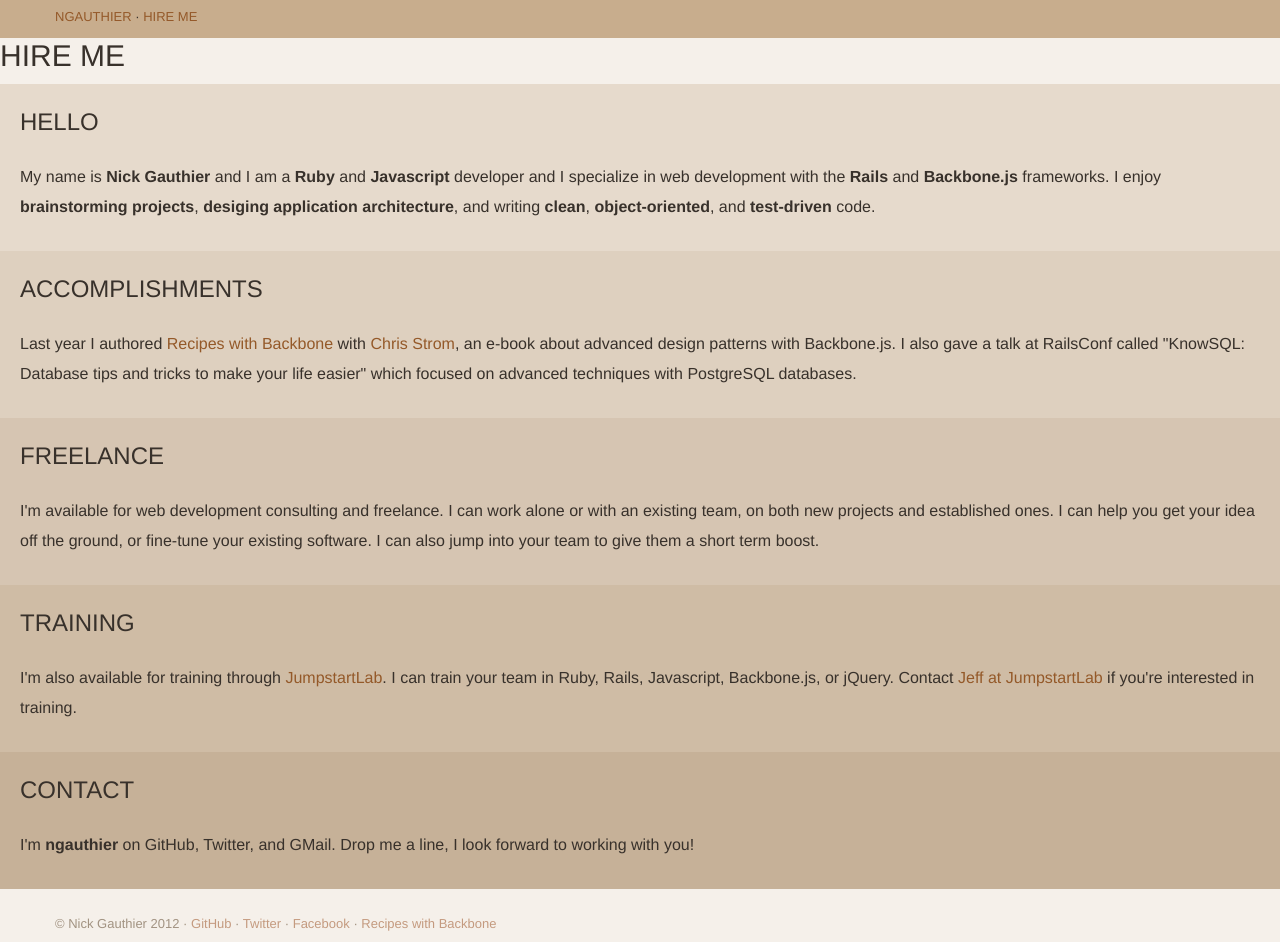
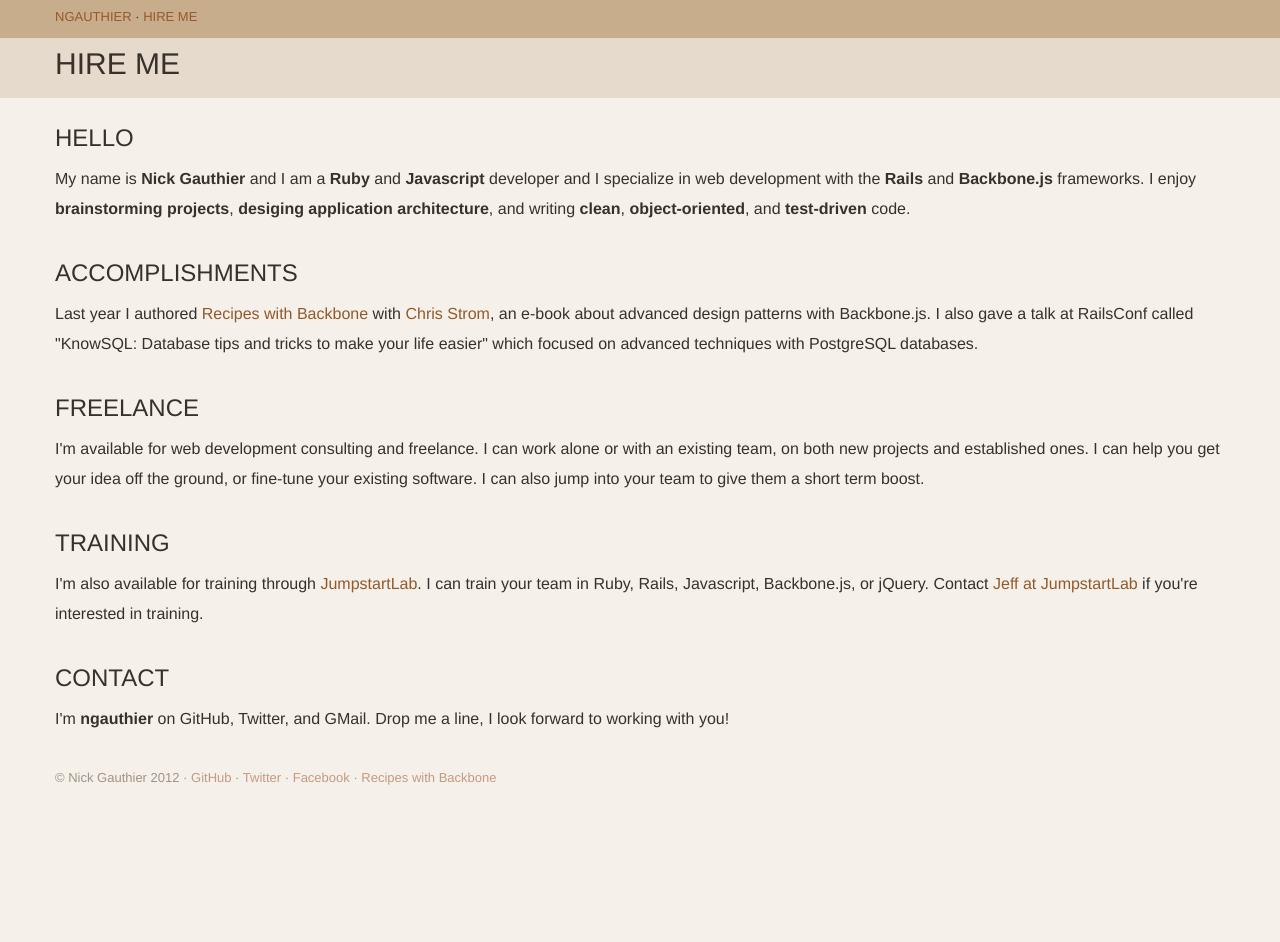
Before and after one commit to ngauthier/ngauthier.github.com, a Jekyll site: the page built from hire.html, in a window 1280 px wide. Built offline with Jekyll 4.4.1, drawn with Linux system fonts in a browser that asks for light colours; Markdown is read by kramdown in place of the engine named in the settings; after the commit the page ends 900 px from its top, so only the background shows below that.

Commit message:
cleaned up hire page

```diff
--- a/_layouts/post.html
+++ b/_layouts/post.html
@@ -4,10 +4,10 @@ layout: default
 <h1 class='post'>
   <div class='container'>
     <a href="{{page.url}}">{{page.title}}</a>
+    <small class='pull-right'>by <a href="/">Nick Gauthier</a> on {{page.date | date: "%Y-%m-%d"}}</small>
   </div>
 </h1>
 <article class='container'>
-  <h2><small>by <a href="/">Nick Gauthier</a> on {{page.date | date: "%Y-%m-%d"}}</small></h2>
   {{ content }}
   <div id="disqus_thread"></div>
   <script type="text/javascript">
--- a/hire.html
+++ b/hire.html
@@ -4,30 +4,40 @@ title: Hire Me
 ---
 
 <div class='hire'>
-  <h1>Hire Me</h1>
+  <h1><div class='container'>Hire Me</div></h1>
   <div class='intro'>
+    <div class='container'>
       <h2>Hello</h2>
       <p>My name is <strong>Nick Gauthier</strong> and I am a <strong>Ruby</strong> and <strong>Javascript</strong> developer and I specialize in web development with the <strong>Rails</strong> and <strong>Backbone.js</strong> frameworks. I enjoy <strong>brainstorming projects</strong>, <strong>desiging application architecture</strong>, and writing <strong>clean</strong>, <strong>object-oriented</strong>, and <strong>test-driven</strong> code.</p>
     </div>
+  </div>
 
   <div class='accomplishments'>
+    <div class='container'>
       <h2>Accomplishments</h2>
       <p>Last year I authored <a href="http://recipeswithbackbone.com">Recipes with Backbone</a> with <a href="http://japhr.blogspot.com/">Chris Strom</a>, an e-book about advanced design patterns with Backbone.js. I also gave a talk at RailsConf called "KnowSQL: Database tips and tricks to make your life easier" which focused on advanced techniques with PostgreSQL databases.</p>
     </div>
+  </div>
 
   <div class='consulting'>
+    <div class='container'>
       <h2>Freelance</h2>
       <p>I'm available for web development consulting and freelance. I can work alone or with an existing team, on both new projects and established ones. I can help you get your idea off the ground, or fine-tune your existing software. I can also jump into your team to give them a short term boost.</p>
     </div>
+  </div>
 
   <div class='training'>
+    <div class='container'>
       <h2>Training</h2>
       <p>I'm also available for training through <a href="http://jumpstartlab.com">JumpstartLab</a>. I can train your team in Ruby, Rails, Javascript, Backbone.js, or jQuery. Contact <a href="http://jumpstartlab.com/contact/">Jeff at JumpstartLab</a> if you're interested in training.</p>
     </div>
+  </div>
 
   <div class='contact'>
+    <div class='container'>
       <h2>Contact</h2>
       <p>I'm <strong>ngauthier</strong> on GitHub, Twitter, and GMail. Drop me a line, I look forward to working with you!</p>
     </div>
+  </div>
 
 </div>
--- a/stylesheets/ngauthier.css
+++ b/stylesheets/ngauthier.css
@@ -21,13 +21,17 @@ a, a:hover {
   font-weight: normal;
 }
 
-h1.post {
+h1.post, .hire h1 {
   background-color: #e6dacc;
-  padding: 8px 0 12px 0;
+  padding: 8px 0 16px 0;
 }
 
 h2 {
-  margin-bottom: 22px;
+  margin: 22px 0 8px 0;
+}
+
+article {
+  padding-top: 18px;
 }
 
 .btn-primary {
@@ -123,44 +127,26 @@ iframe.youtube {
 }
 
 .hire .intro, .hire .accomplishments, .hire .consulting, .hire .training, .hire .contact {
-  padding: 20px 20px;
 }
 
 .hire .intro {
-  background-color: #e6dacc;
-  margin-top: 10px;
-  /*
-  -webkit-border-top-left-radius: 10px;
-  -webkit-border-top-right-radius: 10px;
-  -moz-border-radius-topleft: 10px;
-  -moz-border-radius-topright: 10px;
-  border-top-left-radius: 10px;
-  border-top-right-radius: 10px;
-  */
+  /*background-color: #c6b198;*/
 }
 
 .hire .accomplishments {
-  background-color: #ded0bf;
+/*  background-color: #e6dacc;*/
 }
 
 .hire .consulting {
-  background-color: #d6c5b2;
+  /*background-color: #ded0bf;*/
 }
 
 .hire .training {
-  background-color: #cfbca5;
+/*  background-color: #d6c5b2;*/
 }
 
 .hire .contact {
-  background-color: #c6b198;
-  /*
-  -webkit-border-bottom-right-radius: 10px;
-  -webkit-border-bottom-left-radius: 10px;
-  -moz-border-radius-bottomright: 10px;
-  -moz-border-radius-bottomleft: 10px;
-  border-bottom-right-radius: 10px;
-  border-bottom-left-radius: 10px;
-  */
+/*  background-color: #cfbca5;*/
 }
 
 footer {
```
Lines whose indentation alone changed are shown as unchanged.
